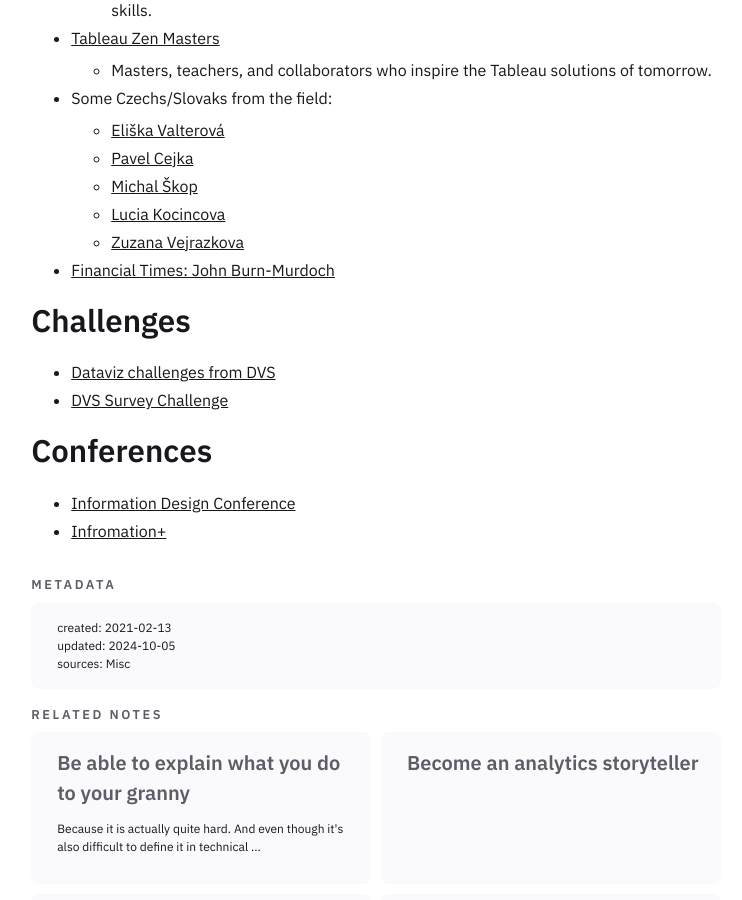
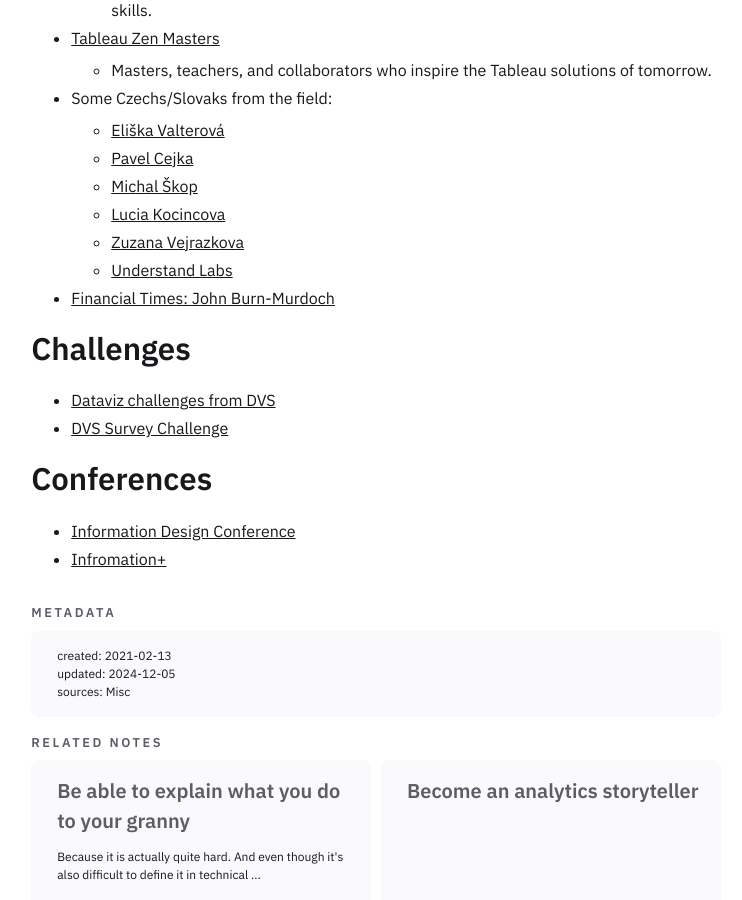
Before and after one commit to one-data-cookie/one-data-cookie.github.io, a Jekyll site: the page built from _notes/data-vis/Learn from others.md, in a window 1280 px wide and 900 px high, scrolled down 2542 px. Shown: the whole window, without its empty margins (264-1006 px from the left). Built offline with Jekyll 4.4.1, drawn with Linux system fonts in a browser that asks for light colours.

Commit message:
Sync notes and files as of 2024-12-05 19:12:35 UTC

```diff
--- a/_notes/data-vis/Learn from others.md
+++ b/_notes/data-vis/Learn from others.md
@@ -5,7 +5,7 @@
 tags: [learn, people]
 season: summer
 created: 2021-02-13
-updated: 2024-10-05
+updated: 2024-12-05
 sources: Misc
 ---
 
@@ -87,6 +87,7 @@
 	- [Michal Škop](https://github.com/michalskop)
 	- [Lucia Kocincova](http://lucyia.com/)
 	- [Zuzana Vejrazkova](https://www.linkedin.com/in/zuzanavejrazkova)
+	- [Understand Labs](https://www.understandlabs.com/)
 - [Financial Times: John Burn-Murdoch](https://www.ft.com/john-burn-murdoch)
 
 ## Challenges
```
Also changed, not shown: _notes/data-coding/Learn ChatGPT and AI.md (+2 -1 lines).
